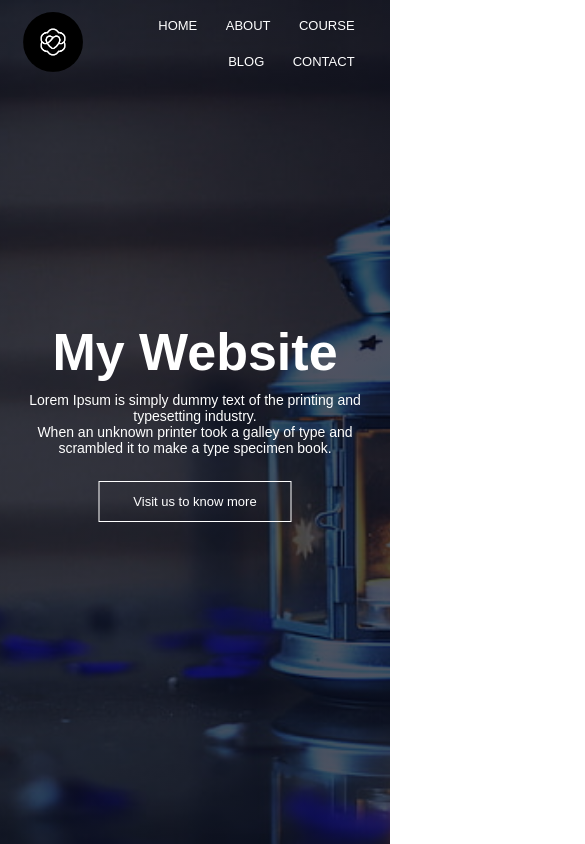
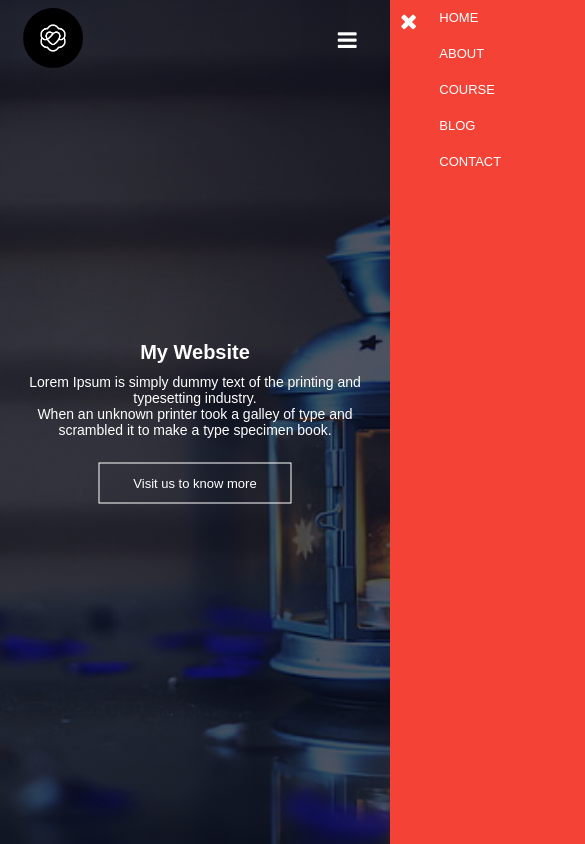
Before and after one commit to janabdullahi/website_practice, a plain HTML site: page index.html in a window 390 px wide. Shown: the whole page, 585 px wide, since content can reach past the window. Drawn offline with Linux system fonts and the light colour scheme.

Commit message:
add hide and show button for minimzing screen

```diff
--- a/index.html
+++ b/index.html
@@ -6,13 +6,15 @@
     <meta name="viewport" content="width=device-width, initial-scale=1.0">
     <title>Official-Website</title>
     <link rel="stylesheet" href="style.css">
+    <link rel="stylesheet" href="https://cdnjs.cloudflare.com/ajax/libs/font-awesome/4.7.0/css/font-awesome.css">
 </head>
 
 <body>
     <section class="header">
         <nav>
             <a href="index.html"><img src="images/logo.png"></a>
-                <div class="nav-links">
+                <div class="nav-links" id="navLinks">
+                    <i class="fa fa-times" onclick="hideMenu()"></i>
                     <ul>
                         <li><a href="">HOME</a></li>
                         <li><a href="">ABOUT</a></li>
@@ -21,6 +23,7 @@
                         <li><a href="">CONTACT</a></li>
                     </ul>
                 </div>
+                <i class="fa fa-bars" onclick="showMenu()"></i>
         </nav>
 
 
@@ -36,5 +39,17 @@
 
     </section>
 
+    <script>
+        var navLinks = document.getElementById("navLinks");
+
+        function showMenu() {
+            navLinks.style.right = "0"
+        }
+        function hideMenu() {
+            navLinks.style.right = "-200px"
+        }
+
+    </script>
+
 </body>
 </html>
--- a/style.css
+++ b/style.css
@@ -99,3 +99,34 @@ nav img {
     position: relative;
     cursor: pointer;
 }
+
+nav .fa {
+  display: none;
+}
+
+@media(max-width:700px){
+  .text-box h1 {
+      font-size: 20px;
+  }
+  .nav-links ul li {
+    display: block;
+  }
+  .nav-links {
+    position: absolute;
+    background: #f44336;
+    height: 100vh;
+    width: 200px;
+    top: 0;
+    right: -200px;
+    text-align: left;
+    z-index: 2;
+    transition: 1s;
+  }
+  nav .fa {
+    display: block;
+    color: #fff;
+    margin: 10px;
+    font-size: 22px;
+    cursor: pointer;
+  }
+}
```
